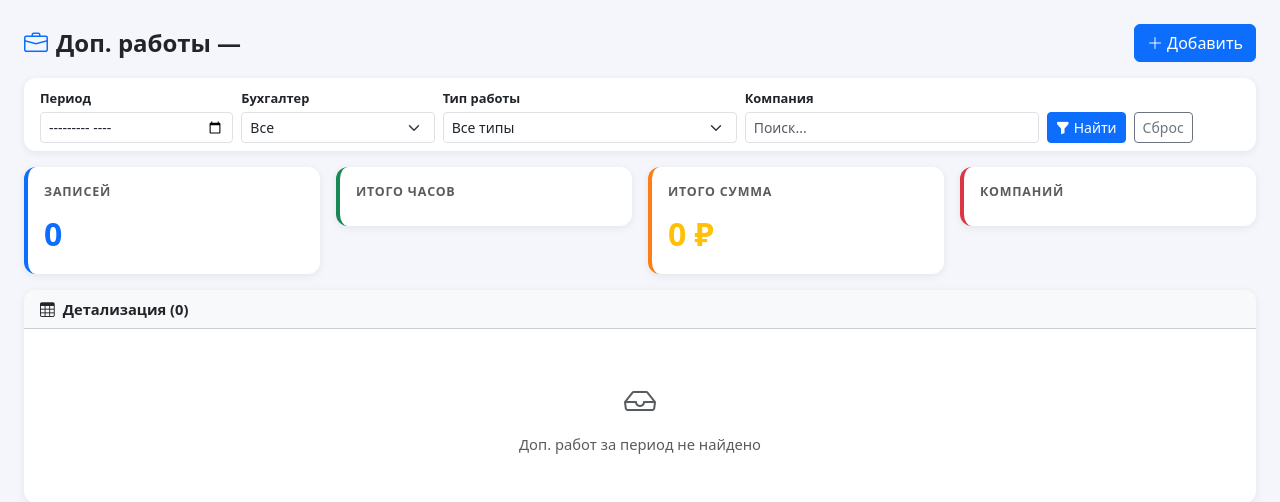
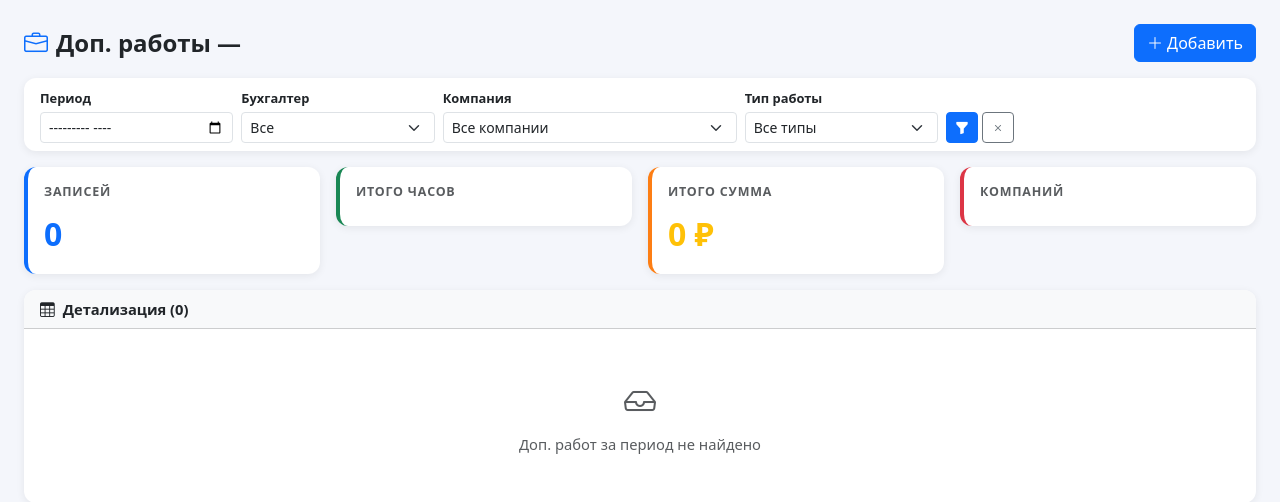
Before and after one commit to yliasibeleva/im-fin-landing, a FastAPI app: template buh-bot/templates/works.html in a window 1280 px wide. Shown: the part 56-558 px from the top of the page. Run offline with FastAPI, Linux system fonts and the light colour scheme; the template is opened without the code that fills it, so the values that code supplies are empty.

Commit message:
Add company dropdown filter to works page
Co-Authored-By: Claude Sonnet 4.6 <noreply@anthropic.com>

```diff
--- a/buh-bot/templates/works.html
+++ b/buh-bot/templates/works.html
@@ -22,19 +22,22 @@
         </select>
       </div>
       <div class="col-sm-3">
+        <label class="form-label mb-1 small fw-semibold">Компания</label>
+        <select name="company" class="form-select form-select-sm">
+          <option value="">Все компании</option>
+          {% for c in companies %}<option value="{{ c.id }}" {% if filters.company == c.id|string %}selected{% endif %}>{{ c.name }}</option>{% endfor %}
+        </select>
+      </div>
+      <div class="col-sm-2">
         <label class="form-label mb-1 small fw-semibold">Тип работы</label>
         <select name="wtype" class="form-select form-select-sm">
           <option value="">Все типы</option>
           {% for t in work_types %}<option value="{{ t }}" {% if filters.wtype == t %}selected{% endif %}>{{ t }}</option>{% endfor %}
         </select>
       </div>
-      <div class="col-sm-3">
-        <label class="form-label mb-1 small fw-semibold">Компания</label>
-        <input type="text" name="q" class="form-control form-control-sm" placeholder="Поиск..." value="{{ filters.q }}">
-      </div>
-      <div class="col-sm-2 d-flex gap-2 align-items-end">
-        <button type="submit" class="btn btn-sm btn-primary"><i class="bi bi-funnel-fill me-1"></i>Найти</button>
-        <a href="/works" class="btn btn-sm btn-outline-secondary">Сброс</a>
+      <div class="col-sm-1 d-flex gap-1 align-items-end">
+        <button type="submit" class="btn btn-sm btn-primary"><i class="bi bi-funnel-fill"></i></button>
+        <a href="/works" class="btn btn-sm btn-outline-secondary"><i class="bi bi-x"></i></a>
       </div>
     </form>
   </div>
--- a/buh-bot/web_app.py
+++ b/buh-bot/web_app.py
@@ -503,6 +503,7 @@ async def works_page(
     acc: Optional[str] = None,
     wtype: Optional[str] = None,
     q: Optional[str] = None,
+    company: Optional[str] = None,
 ):
     from calendar_data import WORK_TYPES
     today = date.today()
@@ -518,6 +519,8 @@ async def works_page(
 
     if acc:
         works = [w for w in works if str(w.get('accountant_id') or '') == acc]
+    if company:
+        works = [w for w in works if str(w.get('company_id') or '') == company]
     if wtype:
         works = [w for w in works if w.get('work_type') == wtype]
     if q:
@@ -554,7 +557,7 @@ async def works_page(
         'today':           today.strftime('%d.%m.%Y'),
         'today_iso':       today.isoformat(),
         'month_label':     f"{MONTHS_RU[month]} {year}",
-        'filters':         {'period': period, 'acc': acc or '', 'wtype': wtype or '', 'q': q or ''},
+        'filters':         {'period': period, 'acc': acc or '', 'wtype': wtype or '', 'q': q or '', 'company': company or ''},
     })
 
 
```
